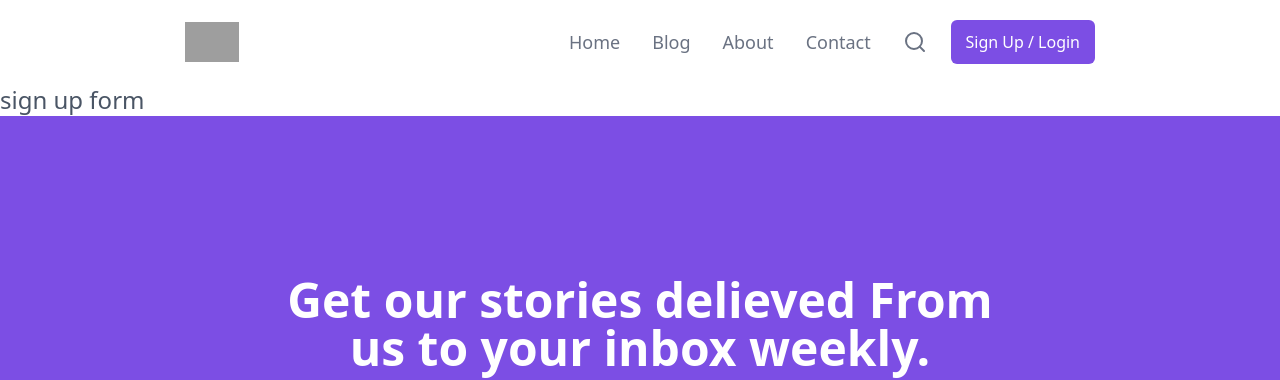
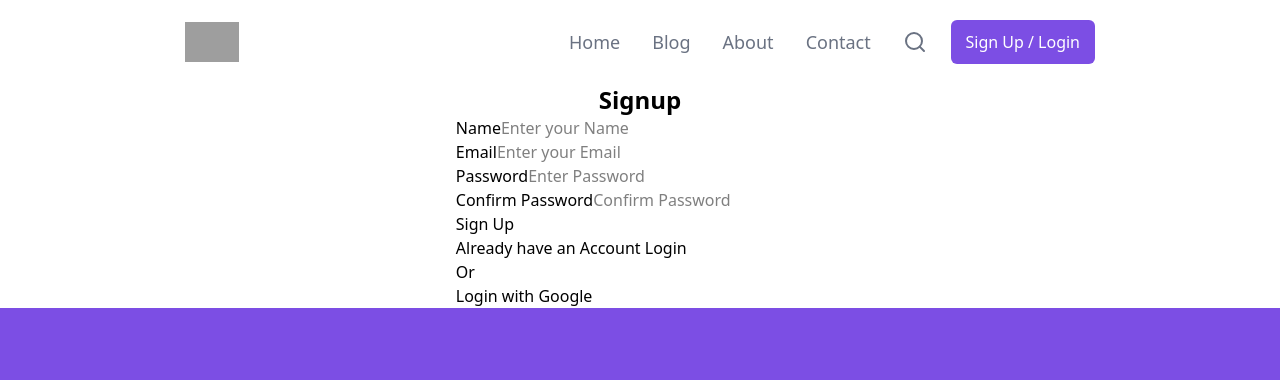
Before and after one commit to adeenajaweid96/Blog-Website, a React (Vite) app: page /signup in a window 1280 px wide. Shown: the top 380 px of the page. Built offline with nearby package versions, Linux system fonts and the light colour scheme; grey boxes are pictures that could not be loaded.

Commit message:
signup page

```diff
--- a/package.json
+++ b/package.json
@@ -11,11 +11,14 @@
   },
   "dependencies": {
     "@tailwindcss/vite": "^4.1.13",
+    "formik": "^2.4.6",
     "lucide-react": "^0.544.0",
     "react": "^19.1.1",
     "react-dom": "^19.1.1",
     "react-router-dom": "^7.9.3",
-    "tailwindcss": "^4.1.13"
+    "react-toastify": "^11.0.5",
+    "tailwindcss": "^4.1.13",
+    "yup": "^1.7.1"
   },
   "devDependencies": {
     "@eslint/js": "^9.36.0",
--- a/src/Pages/Signup.jsx
+++ b/src/Pages/Signup.jsx
@@ -1,9 +1,35 @@
-import React from 'react'
+import { useState } from 'react'
+import { Eye, EyeClosed } from 'lucide-react';
+import { Link } from 'react-router-dom'
 
 const Signup = () => {
   return (
     <div className='max-w-screen-2xl mx-auto'>
-      <h1 className='text-2xl text-gray-600'>sign up form</h1>
+      <div className='flex flex-col justify-center items-center'>
+        <h1 className='text-2xl font-bold'>Signup</h1>
+        <form action="">
+<div>
+          <label htmlFor="">Name</label>
+          <input type="text" placeholder='Enter your Name' required/>
+          </div>
+          <div>
+          <label htmlFor="">Email</label>
+          <input type="email" placeholder='Enter your Email' required />
+          </div>
+          <div>
+          <label htmlFor="">Password</label>
+          <input type="password" placeholder='Enter Password' required/>
+          </div>
+          <div>
+          <label htmlFor="">Confirm Password</label>
+          <input type="password" placeholder='Confirm Password' required/>
+          </div>
+          <button>Sign Up </button>
+          <p>Already have an Account <span><Link to="/login">Login</Link></span></p>
+          <h1>Or</h1>
+          <button>Login with Google</button>
+        </form>
+      </div>
 
     </div>
   )
```
Also changed, not shown: 1 other file (tests, documents, lock files or other folders).
